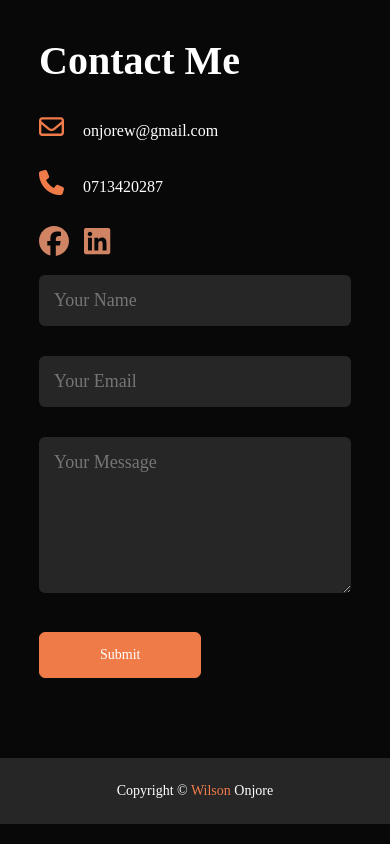
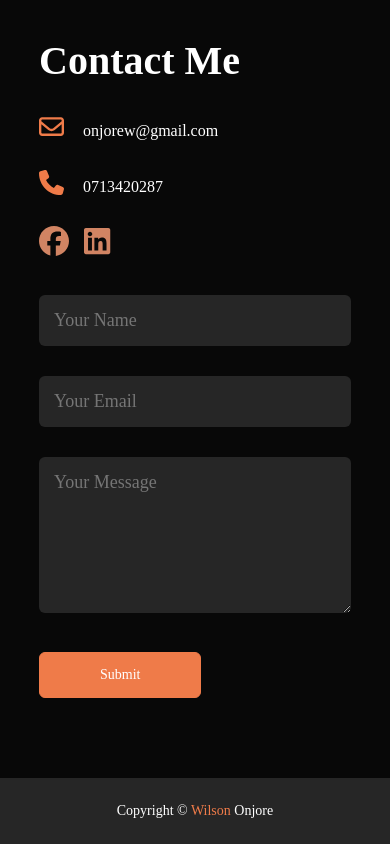
Before and after one commit to WilsonOnjore96/onjore-portfolio, a Vue app: page / in a window 390 px wide. Shown: the part 4872-5716 px from the top of the page. Built offline with nearby package versions, Linux system fonts and the light colour scheme.

Commit message:
Fifth commit

```diff
--- a/src/css/style.css
+++ b/src/css/style.css
@@ -295,6 +295,7 @@ nav ul li .link:hover::after{
     flex-basis:35%;
 }
 .contact-right{
+
     flex-basis:60%;
 }
 
@@ -471,6 +472,9 @@ nav .menu-icon{
     flex-basis:100%;
 
    }
+   .contact-right{
+    margin-top: 20px;
+   }
 
    /****footer********/
    .copyright{
```
